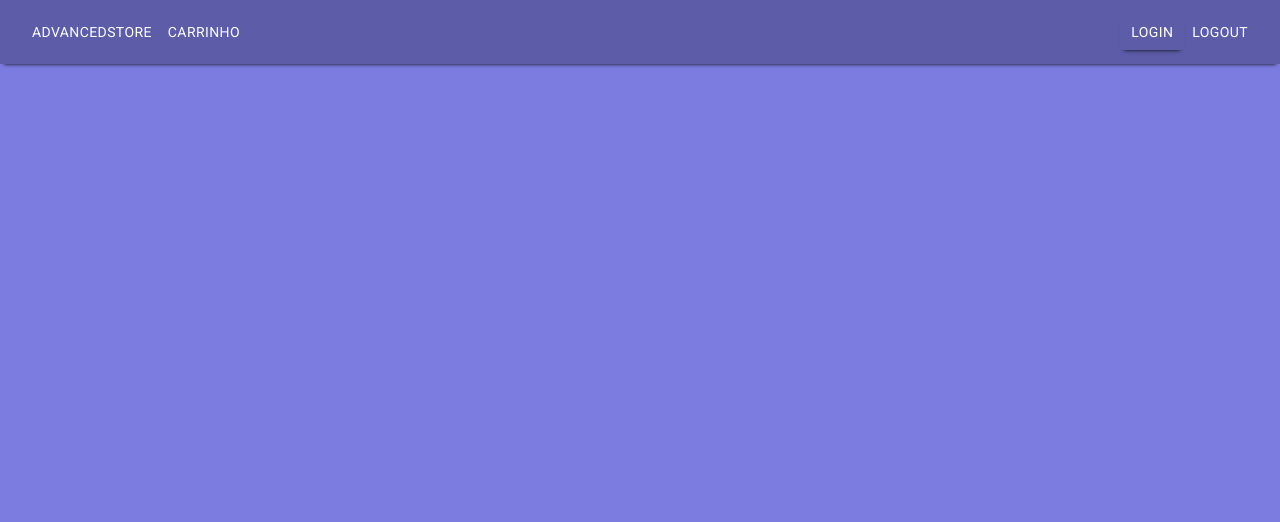
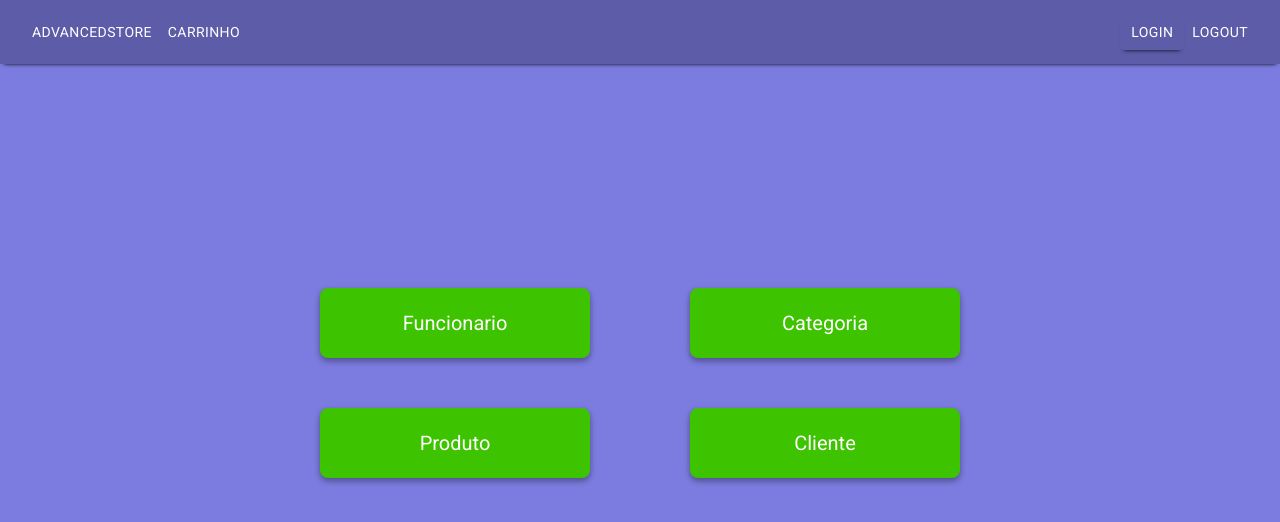
Before and after one commit to GabrielCarreiro/e-commerce-serratec, a React (Create React App) app: page /controle in a window 1280 px wide. Shown: the top 522 px of the page. Built offline with nearby package versions, Linux system fonts and the light colour scheme.

Commit message:
Criação do controle

```diff
--- a/src/pages/controle/controleCliente/index.js
+++ b/src/pages/controle/controleCliente/index.js
@@ -113,7 +113,7 @@ const ControleCliente = () => {
         <Table >
 
             <tr >
-                            <th>Nome</th>
+                            <th style={{textAlign:"left"}}>Nome</th>
                             <th>CPF</th>
                             <th>Email</th>
                             <th>Usuario</th>
@@ -125,7 +125,7 @@ const ControleCliente = () => {
 
                         <tr key={client.id}  >
 
-                            <td style={{width:"10000px"}}>{client.nome}</td>
+                            <td style={{width:"10000px",textAlign:"left"}}>{client.nome}</td>
                             <td>{client.cpf}</td>
                             <td>{client.email}</td>
                             <td>{client.usuario}</td>
--- a/src/pages/controle/controleCliente/style.js
+++ b/src/pages/controle/controleCliente/style.js
@@ -7,24 +7,36 @@ column-rule-width: 1px;
 border: 1px solid #ddd;
 background: whitesmoke;
 box-align:  auto;
+border-radius: 5px;
+box-shadow: 0 3px 6px rgba(0,0,0,0.16), 0 3px 6px rgba(0,0,0,0.23);
 
 th{
 
-padding: 10px;
+padding: 18px;
 text-align: center;
-background-color: #7c7ce0;
-color: whitesmoke;
+background-color: #f5f5f5;
+color: #5c5c5c;
+
 
 }
 
 td {
 
-    text-align: left;
+    text-align: center;
     padding:5px;
     width: 500px;
+    color: #303030;
 }
 
-tr:nth-child(even) {background-color: #c1c1f4;}
+tr{
+    transition: 0.2s;
+}
+
+tr:nth-child(even) {
+    background-color: #c1c1f4;
+
+}
+
 
 tr:hover {
     background-color: #ddd;
--- /dev/null
+++ b/src/pages/controle/index.js
@@ -0,0 +1,24 @@
+import React from 'react';
+import { Conteudo } from './style'
+import { useHistory } from 'react-router-dom';
+
+
+const Controle = () => {
+    const history = useHistory();
+
+    return (
+        <Conteudo>
+            <div>
+                <a onClick={e => history.push("controle/funcionario")}> Funcionario </a>
+                <a onClick={e => history.push("controle/produto")}> Produto </a>
+            </div>
+
+            <div>
+                <a onClick={e => history.push("controle/Categoria")}> Categoria </a>
+                <a onClick={e => history.push("controle/Cliente")}> Cliente </a>
+            </div>
+
+        </Conteudo>
+    )
+}
+export default Controle;
--- /dev/null
+++ b/src/pages/controle/style.js
@@ -0,0 +1,38 @@
+import styled from 'styled-components';
+
+export const Conteudo = styled.div`
+    display: flex;
+    justify-content: center;
+    align-text: center;
+    margin-top: 23%;
+
+    div{
+        a{
+            display: flex;
+            justify-content: center;
+            margin: 50px;
+            background-color: #3ec300;
+            width: 270px;
+            height: 70px;
+            color: #fff;
+            text-decoration: none;
+            align-items: center;
+            border-radius: 8px;
+            font-size: 20px;
+            box-shadow: 0 3px 6px rgba(0,0,0,0.16), 0 3px 6px rgba(0,0,0,0.23);
+            transition: 0.2s;
+
+            &:hover{
+                background-color: #46d900;
+                color: #fafafa;
+                cursor: pointer;
+            }
+
+
+        }
+
+
+        }
+
+    }
+`;
--- a/src/routes/index.js
+++ b/src/routes/index.js
@@ -7,6 +7,7 @@ import ControleCategoria from '../pages/controle/controleCategoria';
 import ControleCliente from '../pages/controle/controleCliente';
 import Cadastro from '../pages/cadastro'
 import Carrinho from '../pages/carrinho'
+import Controle from '../pages/controle'
 
 const Routes = ()=>(
     <Switch>
@@ -14,6 +15,7 @@ const Routes = ()=>(
         <Route path="/funcionario" component={Funcionarios}/>
         <Route path="/carrinho" component={Carrinho}/>
         <Route path="/cadastro" component={Cadastro}/>
+        <Route path="/controle" component={Controle} exact/>
         <Route path="/controle/produto" component={ControleProduto}/>
         <Route path="/controle/categoria" component={ControleCategoria}/>
         <Route path="/controle/cliente" component={ControleCliente}/>
```
